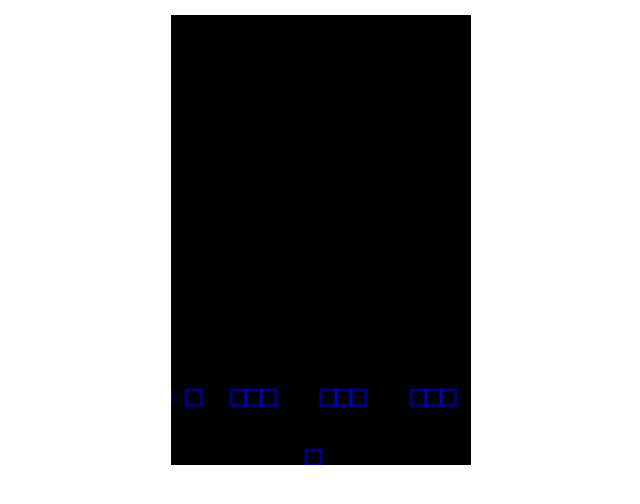
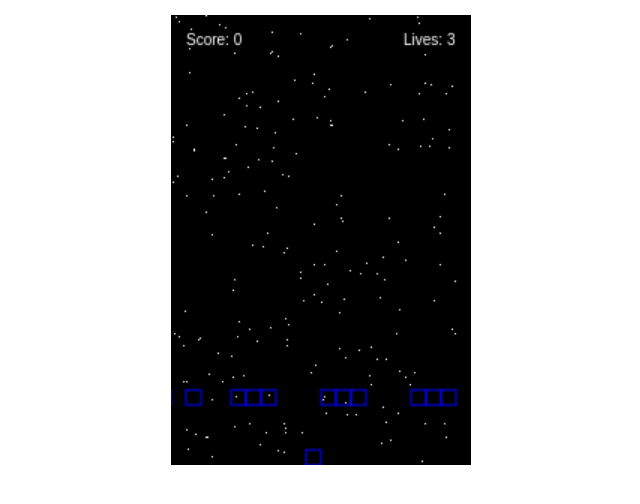
Before and after one commit to manuelbogino95/games, a plain HTML site: page Ships OPP/index.html in a window 1280 px wide. Shown: the part 58-562 px from the top of the page, without its empty margins (319-959 px from the left). Drawn offline with Linux system fonts and the light colour scheme.

Commit message:
Move stars

```diff
--- a/Ships OPP/index.html
+++ b/Ships OPP/index.html
@@ -23,6 +23,7 @@
     </div>
     <script type="application/javascript" src="js/utils/Keyboard.js"></script>
     <script type="application/javascript" src="js/utils/Math.js"></script>
+    <script type="application/javascript" src="js/elements/Star.js"></script>
     <script type="application/javascript" src="js/elements/Shot.js"></script>
     <script type="application/javascript" src="js/elements/Enemy.js"></script>
     <script type="application/javascript" src="js/elements/Player.js"></script>
--- a/Ships OPP/js/Game.js
+++ b/Ships OPP/js/Game.js
@@ -34,6 +34,11 @@ Ship.Game.prototype = {
     this.enemies.push(new Ship.Enemy(100, 0, 10, 10, 0, 2))
     this.enemies.push(new Ship.Enemy(160, 0, 10, 10, 0, 2))
     this.shots = []
+    this.stars = []
+    for (var i = 0; i < 200; i++) {
+      this.stars.push(new Ship.Star(mathRandom(canvas.width), mathRandom(canvas.height)))
+    }
+    this.score = 0
     this.update()
 
   },
@@ -69,20 +74,33 @@ Ship.Game.prototype = {
       this.shots[i].render(this.ctx);
     }
 
+    //Stars
+    for (i = 0, l = this.stars.length; i < l; i++) {
+      this.stars[i].render(this.ctx);
+    }
+
+    // Draw score
+    this.ctx.fillStyle = '#fff'
+    this.ctx.textAlign = 'left'
+    this.ctx.fillText('Score: ' + this.score, 10, 20)
+
+    // Health
+    this.ctx.fillStyle = '#fff'
+    this.ctx.textAlign = 'left'
+    this.ctx.fillText('Lives: ' + this.player.health, canvas.width - 45, 20)
+
     //Pause:
     if (this.state === 'pause') {
       this.ctx.textAlign = 'center';
-      this.ctx.fillStyle = 'white'
-      this.ctx.fillText('PAUSE', 150, 75);
-      this.ctx.textAlign = 'left';
+      this.ctx.fillStyle = 'white';
+      this.ctx.fillText('PAUSE', 100, 150);
     }
 
     //Game Over:
     if (this.state === 'over') {
       this.ctx.textAlign = 'center';
-      this.ctx.fillStyle = 'white'
-      this.ctx.fillText('GAME OVER', 150, 75);
-      this.ctx.textAlign = 'left';
+      this.ctx.fillStyle = 'white';
+      this.ctx.fillText('GAME OVER', 100, 150);
     }
 
   },
@@ -90,37 +108,16 @@ Ship.Game.prototype = {
   resume: function () {
 
     if (this.state === 'playing') {
+      //Move stars
+      for (var i = 0, l = this.stars.length; i < l; i++) {
+        this.stars[i].update()
+      }
+
+      //Update Player
       this.player.update()
 
-      for (var i = 0, l = this.enemies.length; i < l; i++) {
-        this.enemies[i].update();
-
-        for (var j = 0, ll = this.shots.length; j < ll; j++) {
-          if (this.shots[j].rectCollision(this.enemies[i])) {
-            this.enemies[i].health--
-            if (this.enemies[i].health == 0) {
-              //score++
-              // // Add PowerUp
-              // var r = random(20);
-              // if (r < 5) {
-              //   if (r == 0)    // New MultiShot
-              //     powerups.push(new Rectangle(enemies[i].x, enemies[i].y, 10, 10, 1));
-              //   else        // New ExtraPoints
-              //     powerups.push(new Rectangle(enemies[i].x, enemies[i].y, 10, 10, 0));
-              // }
-              this.enemies[i].x = mathRandom(canvas.width / 10) * 10
-              this.enemies[i].y = 0
-              this.enemies[i].health = 2
-              this.enemies.push(new Ship.Enemy(mathRandom(canvas.width / 10) * 10, 0, 10, 10, 0, 2))
-            }
-            else {
-              this.enemies[i].timer = 1
-            }
-            this.shots.splice(j--, 1)
-            ll--
-          }
-        }
-      }
+      //Shots intersects Enemy
+      this.enemyAction()
 
       for (var i = 0, l = this.shots.length; i < l; i++) {
         this.shots[i].update();
@@ -161,6 +158,38 @@ Ship.Game.prototype = {
     }
   },
 
+  enemyAction: function () {
+    for (var i = 0, l = this.enemies.length; i < l; i++) {
+      this.enemies[i].update();
+
+      for (var j = 0, ll = this.shots.length; j < ll; j++) {
+        if (this.shots[j].rectCollision(this.enemies[i])) {
+          this.enemies[i].health--
+          if (this.enemies[i].health == 0) {
+            this.score++
+            // // Add PowerUp
+            // var r = random(20);
+            // if (r < 5) {
+            //   if (r == 0)    // New MultiShot
+            //     powerups.push(new Rectangle(enemies[i].x, enemies[i].y, 10, 10, 1));
+            //   else        // New ExtraPoints
+            //     powerups.push(new Rectangle(enemies[i].x, enemies[i].y, 10, 10, 0));
+            // }
+            this.enemies[i].x = mathRandom(canvas.width / 10) * 10
+            this.enemies[i].y = 0
+            this.enemies[i].health = 2
+            this.enemies.push(new Ship.Enemy(mathRandom(canvas.width / 10) * 10, 0, 10, 10, 0, 2))
+          }
+          else {
+            this.enemies[i].timer = 1
+          }
+          this.shots.splice(j--, 1)
+          ll--
+        }
+      }
+    }
+  },
+
   createArena: function () {
 
     this.canvas = document.getElementById('canvas')
--- /dev/null
+++ b/Ships OPP/js/elements/Star.js
@@ -0,0 +1,32 @@
+'use strict'
+
+var Ship = Ship || {}
+
+//This is the constructor
+Ship.Star = function (x, y) {
+    this.x = (x === undefined) ? 0 : x
+    this.y = (y === undefined) ? 0 : y
+}
+
+Ship.Star.prototype = {
+    constructor: Ship.Star,
+
+    update: function () {
+        //Move stars
+        this.moveStars()
+    },
+
+    render: function (ctx) {
+        // Draw Stars
+        ctx.fillStyle = '#fff';
+        ctx.fillRect(this.x, this.y, 1, 1);
+    },
+
+    moveStars: function() {
+        // Move Stars
+        this.y++
+        if(this.y>canvas.height) {
+          this.y=0
+        }
+    }
+}
```
